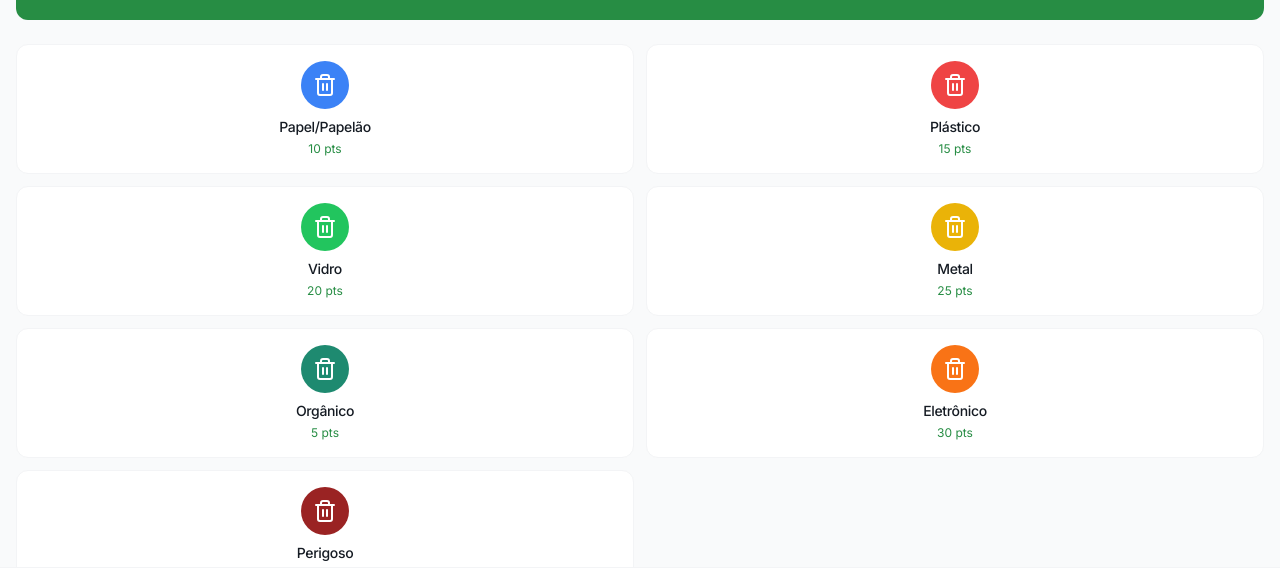
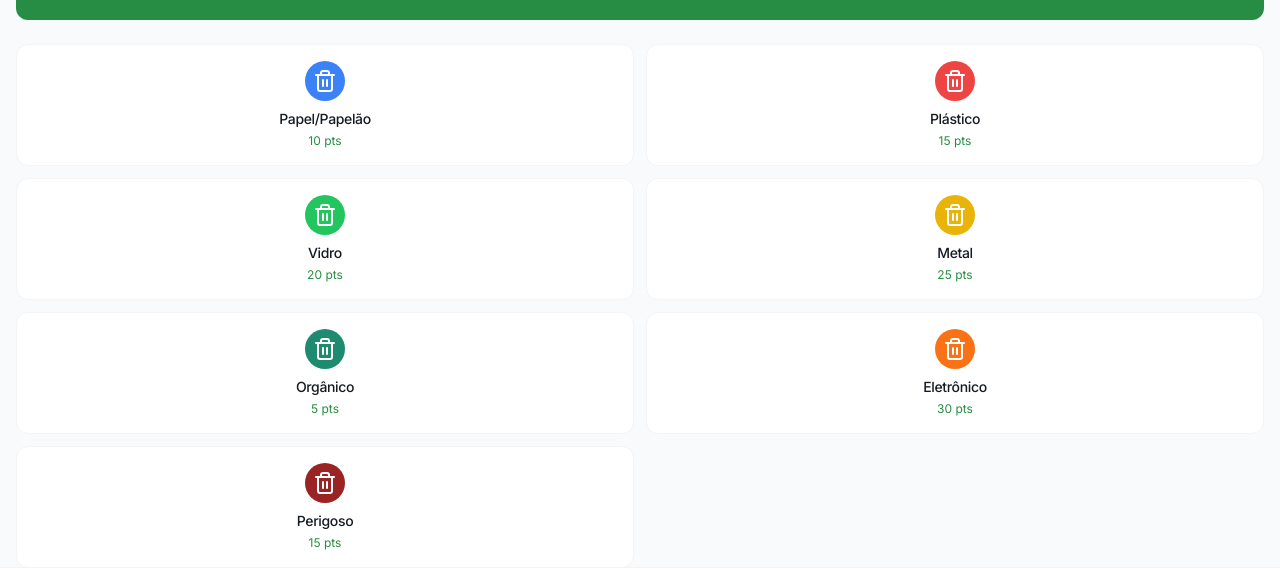
Before and after one commit to Alex0812-05/eco-sorocaba-connect, a React (Vite) app: page /descarte in a window 1280 px wide. Shown: the part 164-743 px from the top of the page. Built offline with nearby package versions, Linux system fonts and the light colour scheme; no server answers; the database is empty.

Commit message:
Remove trash icon square
Remove the square background from the trash icon in the Onboarding page.

```diff
--- a/src/pages/DescarteResiduo.tsx
+++ b/src/pages/DescarteResiduo.tsx
@@ -13,7 +13,7 @@ type WasteType = {
   icon: JSX.Element;
   color: string;
   examples: string;
-  points: number; // Adicionando pontos para cada tipo de resíduo
+  points: number;
 };
 
 const DescarteResiduo = () => {
@@ -30,7 +30,7 @@ const DescarteResiduo = () => {
     {
       id: "paper",
       name: "Papel/Papelão",
-      icon: <Trash2 size={24} />,
+      icon: <Trash2 size={24} className="text-white" />,
       color: "bg-blue-500",
       examples: "Jornais, revistas, caixas, embalagens de papel",
       points: 10
@@ -38,7 +38,7 @@ const DescarteResiduo = () => {
     {
       id: "plastic",
       name: "Plástico",
-      icon: <Trash2 size={24} />,
+      icon: <Trash2 size={24} className="text-white" />,
       color: "bg-red-500",
       examples: "Garrafas, embalagens, sacolas plásticas",
       points: 15
@@ -46,7 +46,7 @@ const DescarteResiduo = () => {
     {
       id: "glass",
       name: "Vidro",
-      icon: <Trash2 size={24} />,
+      icon: <Trash2 size={24} className="text-white" />,
       color: "bg-green-500",
       examples: "Garrafas, potes, frascos",
       points: 20
@@ -54,7 +54,7 @@ const DescarteResiduo = () => {
     {
       id: "metal",
       name: "Metal",
-      icon: <Trash2 size={24} />,
+      icon: <Trash2 size={24} className="text-white" />,
       color: "bg-yellow-500",
       examples: "Latas de alumínio, tampas, embalagens metálicas",
       points: 25
@@ -62,7 +62,7 @@ const DescarteResiduo = () => {
     {
       id: "organic",
       name: "Orgânico",
-      icon: <Trash2 size={24} />,
+      icon: <Trash2 size={24} className="text-white" />,
       color: "bg-secondary",
       examples: "Restos de alimentos, cascas de frutas e legumes",
       points: 5
@@ -70,7 +70,7 @@ const DescarteResiduo = () => {
     {
       id: "electronic",
       name: "Eletrônico",
-      icon: <Trash2 size={24} />,
+      icon: <Trash2 size={24} className="text-white" />,
       color: "bg-orange-500",
       examples: "Pilhas, baterias, celulares, computadores",
       points: 30
@@ -78,7 +78,7 @@ const DescarteResiduo = () => {
     {
       id: "hazardous",
       name: "Perigoso",
-      icon: <Trash2 size={24} />,
+      icon: <Trash2 size={24} className="text-white" />,
       color: "bg-danger",
       examples: "Produtos químicos, medicamentos vencidos",
       points: 15
@@ -220,7 +220,7 @@ const DescarteResiduo = () => {
               }`}
               onClick={() => setSelectedType(type.id)}
             >
-              <div className={`${type.color} text-white p-3 rounded-full mb-2`}>
+              <div className={`${type.color} rounded-full p-2 flex items-center justify-center mb-2`}>
                 {type.icon}
               </div>
               <h3 className="font-medium text-sm">{type.name}</h3>
```
